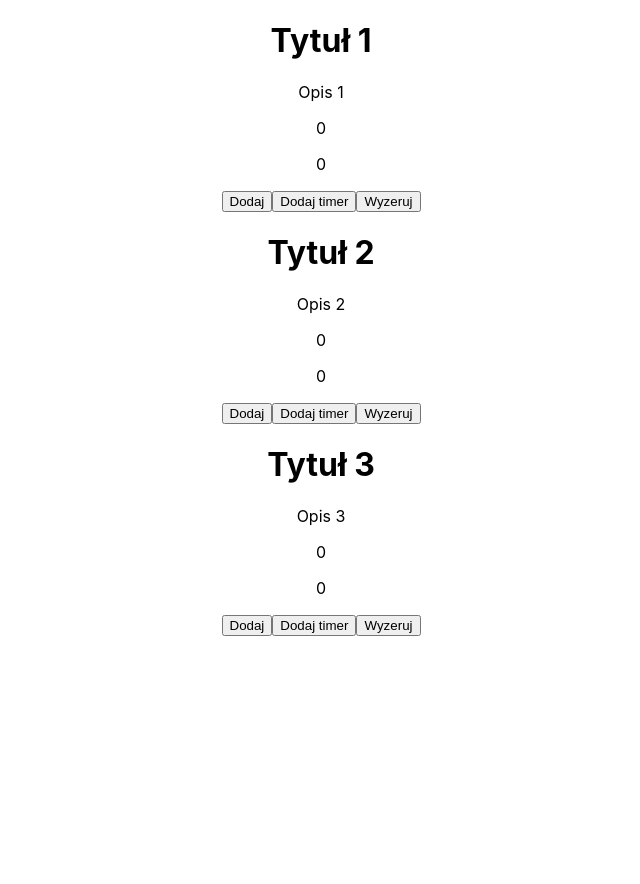
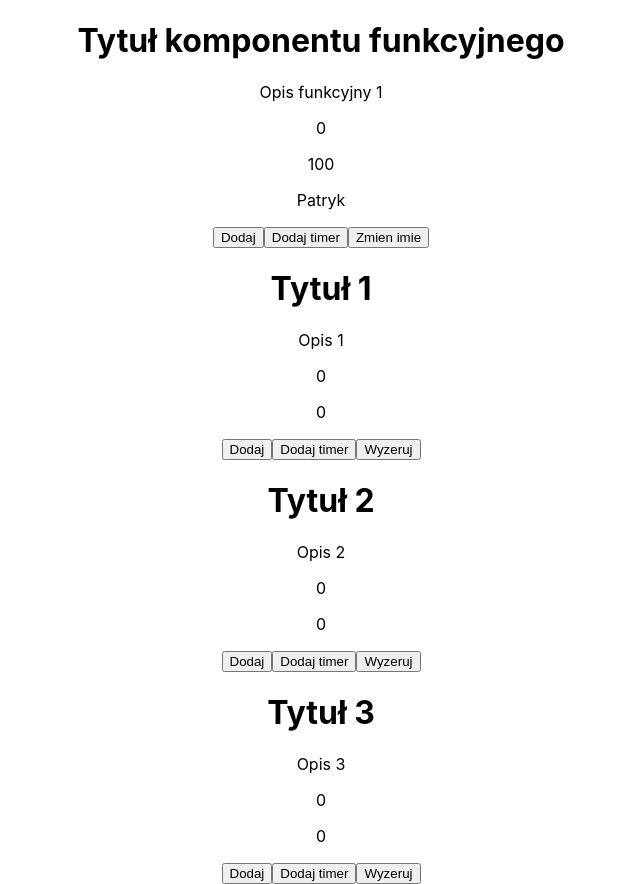
Before and after one commit to JohnyCodesStuff/my-site-react, a React (Create React App) app: page / in a window 1280 px wide. Shown: the whole page, without its empty margins (319-959 px from the left). Before the commit the page ends 800 px from the top, so only its background shows below. Built offline with nearby package versions, Linux system fonts and the light colour scheme.

Commit message:
next commit - new functionality regarding Article

```diff
--- a/src/App.js
+++ b/src/App.js
@@ -1,10 +1,12 @@
 
 import './App.css';
+import Article from './components/Article';
 import ArticleBox from './components/ArticleBox';
 
 function App() {
   return (
     <div>
+      <Article title="Tytuł komponentu funkcyjnego" description="Opis funkcyjny 1" />
       <ArticleBox title="Tytuł 1" description="Opis 1" />
       <ArticleBox title="Tytuł 2" description="Opis 2" />
       <ArticleBox title="Tytuł 3" description="Opis 3" />
--- a/src/components/Article/index.js
+++ b/src/components/Article/index.js
@@ -1,3 +1,44 @@
-function Article(props) {
-    return <div>Article 1</div>
+import { useState } from "react";
+
+const Article = (props) => {
+    const [counter, setCounter] = useState(0);
+    const [timer, setTimer] = useState(100);
+    const [user, setUser] = useState({
+        name: "Patryk",
+        email: "patrykjankowski1212@gmail.com"
+    }
+)
+
+    const addCounter = () => {
+        setCounter(prevValue => prevValue + 1);
+    }
+
+    const addTimer = () => {
+        setTimer(prevValue => prevValue + 100);
+    }
+
+    console.log(user)
+
+    const changeName = () => {
+        setUser(prevValue => ({
+            ...prevValue,
+            name: "Adam"
+
+        }))
+    }
+
+    return <div>
+        <h1>{props.title}</h1>
+        <p>{props.description}</p>
+        <p>{counter}</p>
+        <p>{timer}</p>
+        <p>{user.name}</p>
+        <button onClick={addCounter}>Dodaj</button>
+        <button onClick={addTimer}>Dodaj timer</button>
+        <button onClick={changeName}>Zmien imie</button>
+
+
+    </div>
 }
+// dodajemy tak zwane hooki
+export default Article;
```
